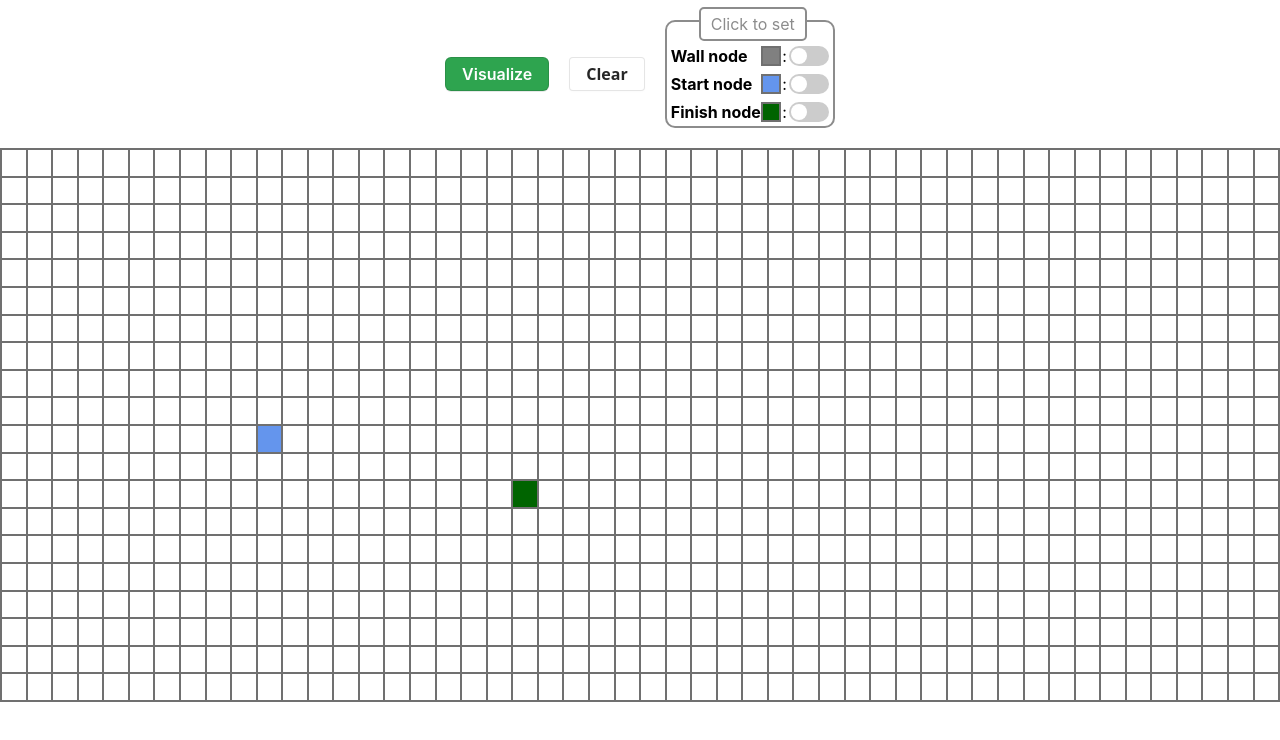
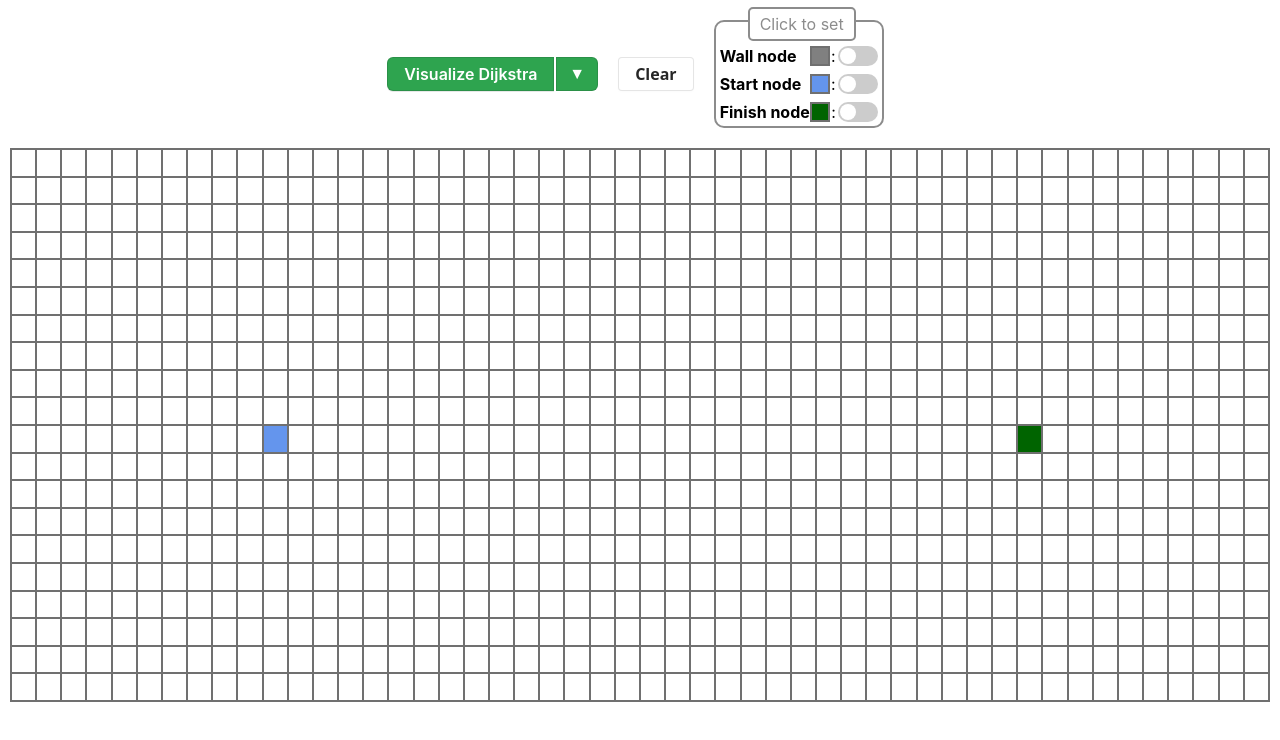
Before and after one commit to Elvin-dang/pathfinder-visualizer, a React (Create React App) app: page / in a window 1280 px wide. Shown: the top 740 px of the page. Built offline with nearby package versions, Linux system fonts and the light colour scheme.

Commit message:
Implement dfs and bfs algorithm

```diff
--- /dev/null
+++ b/src/Components/Dropdown/index.js
@@ -0,0 +1,21 @@
+import React from "react";
+import "./style.css";
+
+const Dropdown = ({ title, contents, onClick, propRef }) => {
+  return (
+    <div className="dropdown">
+      <button ref={propRef} className="drop-btn">
+        {title}
+        <div className="dropdown-content">
+          {contents.map((content) => (
+            <div key={Math.random()} onClick={() => onClick(content.value)}>
+              {content.name}
+            </div>
+          ))}
+        </div>
+      </button>
+    </div>
+  );
+};
+
+export default Dropdown;
--- /dev/null
+++ b/src/Components/Dropdown/style.css
@@ -0,0 +1,66 @@
+/* Style The Dropdown Button */
+.drop-btn {
+  background-color: #2ea44f;
+  color: white;
+  border: 1px solid rgba(27, 31, 35, .15);
+  border-radius: 6px;
+  font-size: 16px;
+  font-weight: 600;
+  line-height: 20px;
+  padding: 6px 12px;
+}
+/* Change the background color of the dropdown button when the dropdown content is shown */
+.drop-btn:hover {
+  background-color: #3e8e41;
+}
+
+.drop-btn:disabled {
+  background-color: #bf4c44;
+  border-color: rgba(27, 31, 35, .1);
+  color: rgba(255, 255, 255, .8);
+  cursor: not-allowed;
+}
+
+/* The container <div> - needed to position the dropdown content */
+.dropdown {
+  position: relative;
+  display: inline-block;
+}
+
+/* Dropdown Content (Hidden by Default) */
+.dropdown-content {
+  display: none;
+  position: absolute;
+  background-color: #f9f9f9;
+  min-width: 190px;
+  top: 34px;
+  right: 10px;
+  box-shadow: 0px 8px 16px 0px rgba(0,0,0,0.2);
+  z-index: 1;
+  font-weight: 100;
+  cursor: pointer;
+}
+
+/* Links inside the dropdown */
+.dropdown-content div {
+  color: black;
+  padding: 12px 16px;
+  text-decoration: none;
+  display: block;
+}
+
+/* Change color of dropdown links on hover */
+.dropdown-content div:hover {background-color: #f1f1f1}
+
+/* Show the dropdown menu on hover */
+.drop-btn:hover .dropdown-content {
+  display: block;
+}
+
+.drop-btn:disabled:hover .dropdown-content {
+  display: none;
+}
+
+/* .dropdown:hover .dropdown-content:active {
+  display: none;
+} */
--- a/src/Components/index.js
+++ b/src/Components/index.js
@@ -1,3 +1,4 @@
-import Switch from "./switch";
+import Switch from "./Switch";
+import Dropdown from "./Dropdown";
 
-export { Switch };
+export { Switch, Dropdown };
--- a/src/Components/switch/style.css
+++ b/src/Components/switch/style.css
@@ -52,6 +52,10 @@ input:checked + .slider:before {
   transform: translateX(20px);
 }
 
+input:disabled + .slider {
+  cursor: not-allowed;
+}
+
 /* Rounded sliders */
 .slider.round {
   border-radius: 34px;
--- a/src/PathFinder/PathFinder.css
+++ b/src/PathFinder/PathFinder.css
@@ -10,12 +10,22 @@
   margin: 0 10px;
 }
 
+.menu .combo-btn {
+  display: flex;
+  justify-content: center;
+}
+
+.menu .combo-btn button:first-child {
+  margin-left: 1px;
+  border-radius: 0 6px 6px 0;
+}
+
 /* CSS */
 #visualize-btn {
   appearance: none;
   background-color: #2ea44f;
   border: 1px solid rgba(27, 31, 35, .15);
-  border-radius: 6px;
+  border-radius: 6px 0 0 6px;
   box-shadow: rgba(27, 31, 35, .1) 0 1px 0;
   box-sizing: border-box;
   color: #fff;
@@ -34,6 +44,7 @@
   touch-action: manipulation;
   vertical-align: middle;
   white-space: nowrap;
+  margin-right: 1px;
 }
 
 #visualize-btn:focus:not(:focus-visible):not(.focus-visible) {
@@ -51,10 +62,10 @@
 }
 
 #visualize-btn:disabled {
-  background-color: #94d3a2;
+  background-color: #bf4c44;
   border-color: rgba(27, 31, 35, .1);
   color: rgba(255, 255, 255, .8);
-  cursor: default;
+  cursor: not-allowed;
 }
 
 #visualize-btn:active {
@@ -95,6 +106,19 @@
   color: rgba(0, 0, 0, 0.65);
 }
 
+#clear-btn:disabled {
+  background-color: #d3d3d3;
+  border-color: rgba(27, 31, 35, .1);
+  color: rgba(255, 255, 255, .8);
+  cursor: default;
+}
+
+#clear-btn:disabled:hover {
+  transform: none;
+  box-shadow: none;
+  cursor: not-allowed;
+}
+
 #clear-btn:hover {
   transform: translateY(-1px);
 }
@@ -108,7 +132,7 @@
 }
 
 .grid {
-  margin: 0 0;
+  margin: 0 10px 10px;
   border: 1px solid rgb(112, 112, 112);
 }
 
--- a/src/PathFinder/PathFinder.jsx
+++ b/src/PathFinder/PathFinder.jsx
@@ -1,14 +1,19 @@
 import React, { useEffect, useRef, useState } from "react";
 import Node from "../Utility/Class/node";
 import NodeComponent from "./Node/Node";
-import { dijkstra, getNodesInShortestPath } from "../Utility/Algorithm";
-import { Switch } from "../Components";
+import {
+  dijkstra,
+  bfs,
+  dfs,
+  getNodesInShortestPath,
+} from "../Utility/Algorithm";
+import { Dropdown, Switch } from "../Components";
 import "./PathFinder.css";
 
 const DEFAULT_START_NODE_ROW = 10;
 const DEFAULT_START_NODE_COL = 10;
-const DEFAULT_FINISH_NODE_ROW = 12;
-const DEFAULT_FINISH_NODE_COL = 20;
+const DEFAULT_FINISH_NODE_ROW = 10;
+const DEFAULT_FINISH_NODE_COL = 40;
 const DEFAULT_ROW = 20;
 const DEFAULT_COL = 50;
 
@@ -17,10 +22,14 @@ const PathFinder = () => {
   const [wallToggle, setWallToggle] = useState(false);
   const [startNodeToggle, setStartNodeToggle] = useState(false);
   const [finishNodeToggle, setFinishNodeToggle] = useState(false);
+  const [algorithm, setAlgorithm] = useState("Dijkstra");
 
   const wallRef = useRef(null);
   const startNodeRef = useRef(null);
   const finishNodeRef = useRef(null);
+  const visualizeBtnRef = useRef(null);
+  const dropdownBtnRef = useRef(null);
+  const clearBtnRef = useRef(null);
 
   useEffect(() => {
     setGrid(createDefaultNewGrid());
@@ -126,10 +135,13 @@ const PathFinder = () => {
     }
   };
 
-  const disableSwitch = (value) => {
+  const disable = (value) => {
     wallRef.current.disabled = value;
     startNodeRef.current.disabled = value;
     finishNodeRef.current.disabled = value;
+    visualizeBtnRef.current.disabled = value;
+    dropdownBtnRef.current.disabled = value;
+    clearBtnRef.current.disabled = value;
   };
 
   const getStartAndFinishNode = () => {
@@ -145,9 +157,9 @@ const PathFinder = () => {
     return { startNode, finishNode };
   };
 
-  const animateDijkstra = (visitedNodes, nodesInShortestPath) => {
+  const animateVisitedNodes = (visitedNodes, nodesInShortestPath) => {
     toggle("none");
-    disableSwitch(true);
+    disable(true);
     for (let i = 0; i <= visitedNodes.length; i++) {
       if (i === visitedNodes.length) {
         setTimeout(() => {
@@ -174,35 +186,66 @@ const PathFinder = () => {
           const node = nodesInShortestPath[i];
           node.ref.current.className = "node node-shortest-path";
         }, 50 * i);
-      if (nodesInShortestPath[i].isFinishNode)
-        setTimeout(() => disableSwitch(false), 50 * i);
+      if (nodesInShortestPath[i].isFinishNode) {
+        setTimeout(() => disable(false), 50 * i);
+      }
     }
   };
 
   const visualize = () => {
     let { startNode, finishNode } = getStartAndFinishNode();
-    const visitedNodes = dijkstra(grid, startNode, finishNode);
+    let visitedNodes;
+    switch (algorithm) {
+      case "Dijkstra":
+        visitedNodes = dijkstra(grid, startNode, finishNode);
+        break;
+      case "BFS":
+        visitedNodes = bfs(grid, startNode, finishNode);
+        break;
+      case "DFS":
+        visitedNodes = dfs(grid, startNode, finishNode);
+        break;
+      default:
+        break;
+    }
     const nodesInShortestPath = getNodesInShortestPath(finishNode);
-    animateDijkstra(visitedNodes, nodesInShortestPath);
+    animateVisitedNodes(visitedNodes, nodesInShortestPath);
   };
 
   return (
     <div>
       <div className="menu">
-        <button onClick={() => visualize()} id="visualize-btn">
-          Visualize
-        </button>
+        <div className="combo-btn">
+          <button
+            onClick={() => visualize()}
+            id="visualize-btn"
+            ref={visualizeBtnRef}
+          >
+            Visualize {algorithm}
+          </button>
+          <Dropdown
+            title={"▼"}
+            contents={[
+              { name: "Dijkstra", value: "Dijkstra" },
+              { name: "Breadth-first Search", value: "BFS" },
+              { name: "Depth-first Search", value: "DFS" },
+            ]}
+            onClick={(value) => setAlgorithm(value)}
+            propRef={dropdownBtnRef}
+          />
+        </div>
         <button
           onClick={() => {
             setGrid(createNewGrid());
           }}
           id="clear-btn"
+          ref={clearBtnRef}
         >
           Clear
         </button>
         <div className="modifier">
           <div className="modifier-title">Click to set</div>
-          <div class="switch-item-wrapper">
+          <div className="switch-item-wrapper">
             <span className="node-name">Wall node</span>
             <div id="wall-node" className="node-icon"></div>
             <Switch
@@ -211,7 +254,7 @@ const PathFinder = () => {
               propRef={wallRef}
             />
           </div>
-          <div class="switch-item-wrapper">
+          <div className="switch-item-wrapper">
             <span className="node-name">Start node</span>
             <div id="start-node" className="node-icon"></div>
             <Switch
@@ -220,7 +263,7 @@ const PathFinder = () => {
               propRef={startNodeRef}
             />
           </div>
-          <div class="switch-item-wrapper">
+          <div className="switch-item-wrapper">
             <span className="node-name">Finish node</span>
             <div id="finish-node" className="node-icon"></div>
             <Switch
--- /dev/null
+++ b/src/Utility/Algorithm/bfs.js
@@ -0,0 +1,42 @@
+export function bfs(grid, startNode, finishNode) {
+  refreshGrid(grid);
+  const visitedNodes = [];
+  const exploredNodes = [startNode]; // as a queue
+  startNode.isVisited = true;
+  visitedNodes.push(startNode);
+  while (exploredNodes.length > 0) {
+    const currentNode = exploredNodes.shift();
+    // Compare "address" of 2 objects. It mean visited node has reached to the destination
+    if (currentNode === finishNode) return visitedNodes;
+    const neighbors = getUnVisitedNeighborsOfCurrentNode(currentNode, grid);
+    for (const neighbor of neighbors) {
+      if (!neighbor.isVisited && !neighbor.isWall) {
+        neighbor.previousNode = currentNode;
+        neighbor.isVisited = true;
+        visitedNodes.push(neighbor);
+        exploredNodes.push(neighbor);
+      }
+    }
+  }
+  return visitedNodes;
+}
+
+function getUnVisitedNeighborsOfCurrentNode(node, grid) {
+  const { col, row } = node;
+  const neighbors = [];
+  if (row > 0) neighbors.push(grid[row - 1][col]);
+  if (row < grid.length - 1) neighbors.push(grid[row + 1][col]);
+  if (col > 0) neighbors.push(grid[row][col - 1]);
+  if (col < grid[0].length - 1) neighbors.push(grid[row][col + 1]);
+  return neighbors.filter((node) => !node.isVisited);
+}
+
+function refreshGrid(grid) {
+  for (const row of grid) {
+    for (const node of row) {
+      node.distance = Infinity;
+      node.isVisited = false;
+      node.previousNode = null;
+    }
+  }
+}
--- /dev/null
+++ b/src/Utility/Algorithm/dfs.js
@@ -0,0 +1,42 @@
+export function dfs(grid, startNode, finishNode) {
+  refreshGrid(grid);
+  const visitedNodes = [];
+  const exploredNodes = [startNode]; // as a queue
+  while (exploredNodes.length > 0) {
+    const currentNode = exploredNodes.pop();
+    // Check wall
+    if (currentNode.isWall) continue;
+    if (!currentNode.isVisited) {
+      currentNode.isVisited = true;
+      visitedNodes.push(currentNode);
+      // Compare "address" of 2 objects. It mean visited node has reached to the destination
+      if (currentNode === finishNode) return visitedNodes;
+      const neighbors = getUnVisitedNeighborsOfCurrentNode(currentNode, grid);
+      for (const neighbor of neighbors) {
+        neighbor.previousNode = currentNode;
+        exploredNodes.push(neighbor);
+      }
+    }
+  }
+  return visitedNodes;
+}
+
+function getUnVisitedNeighborsOfCurrentNode(node, grid) {
+  const { col, row } = node;
+  const neighbors = [];
+  if (row > 0) neighbors.push(grid[row - 1][col]);
+  if (row < grid.length - 1) neighbors.push(grid[row + 1][col]);
+  if (col > 0) neighbors.push(grid[row][col - 1]);
+  if (col < grid[0].length - 1) neighbors.push(grid[row][col + 1]);
+  return neighbors.filter((node) => !node.isVisited);
+}
+
+function refreshGrid(grid) {
+  for (const row of grid) {
+    for (const node of row) {
+      node.distance = Infinity;
+      node.isVisited = false;
+      node.previousNode = null;
+    }
+  }
+}
--- a/src/Utility/Algorithm/dijkstra.js
+++ b/src/Utility/Algorithm/dijkstra.js
@@ -7,31 +7,24 @@ export function dijkstra(grid, startNode, finishNode) {
     const closestNode = unVisitedNodes.shift();
     // Check wall
     if (closestNode.isWall) continue;
-    // Check if there no way to find the destiny node
+    // Check if there no way to find the destiny node (at least, the finish node has Infinity distance)
     if (closestNode.distance === Infinity) return visitedNodes;
     closestNode.isVisited = true;
     visitedNodes.push(closestNode);
-    // Compare address of 2 objects
+    // Compare "address" of 2 objects. It mean visited node has reached to the destination
     if (closestNode === finishNode) return visitedNodes;
     updateUnVisitedNeighbors(closestNode, grid);
   }
 }
 
-export function getNodesInShortestPath(finishNode) {
-  const nodes = [];
-  let currentNode = finishNode;
-  while (currentNode) {
-    nodes.unshift(currentNode);
-    currentNode = currentNode.previousNode;
-  }
-  return nodes;
-}
-
 function updateUnVisitedNeighbors(node, grid) {
   const neighbors = getUnVisitedNeighborsOfCurrentNode(node, grid);
   for (const neighbor of neighbors) {
-    neighbor.distance = node.distance + 1;
-    neighbor.previousNode = node;
+    const alt = node.distance + 1; // 1 is the edges value between node & its neighbor
+    if (alt < neighbor.distance) {
+      neighbor.distance = alt;
+      neighbor.previousNode = node;
+    }
   }
 }
 
--- a/src/Utility/Algorithm/index.js
+++ b/src/Utility/Algorithm/index.js
@@ -1,3 +1,16 @@
-import { dijkstra, getNodesInShortestPath } from "./dijkstra";
+import { dijkstra } from "./dijkstra";
+import { bfs } from "./bfs";
+import { dfs } from "./dfs";
+import { aStart } from "./aStart";
 
-export { dijkstra, getNodesInShortestPath };
+function getNodesInShortestPath(finishNode) {
+  const nodes = [];
+  let currentNode = finishNode;
+  while (currentNode) {
+    nodes.unshift(currentNode);
+    currentNode = currentNode.previousNode;
+  }
+  return nodes;
+}
+
+export { dijkstra, bfs, dfs, aStart, getNodesInShortestPath };
--- a/src/Utility/Class/node.js
+++ b/src/Utility/Class/node.js
@@ -8,7 +8,6 @@ class Node {
     this.distance = Infinity;
     this.previousNode = null;
     this.isVisited = false;
-    this.isShortestPath = false;
     this.ref = null;
   }
 
@@ -36,9 +35,6 @@ class Node {
     if (modifiedProps.isVisited !== undefined)
       cloneNode.isVisited = modifiedProps.isVisited;
     else cloneNode.isVisited = this.isVisited;
-    if (modifiedProps.isShortestPath !== undefined)
-      cloneNode.isShortestPath = modifiedProps.isShortestPath;
-    else cloneNode.isShortestPath = this.isShortestPath;
     if (modifiedProps.ref !== undefined) cloneNode.ref = modifiedProps.ref;
     else cloneNode.ref = this.ref;
     return cloneNode;
```
Also changed, not shown: src/Utility/Algorithm/aStart.js (added).
